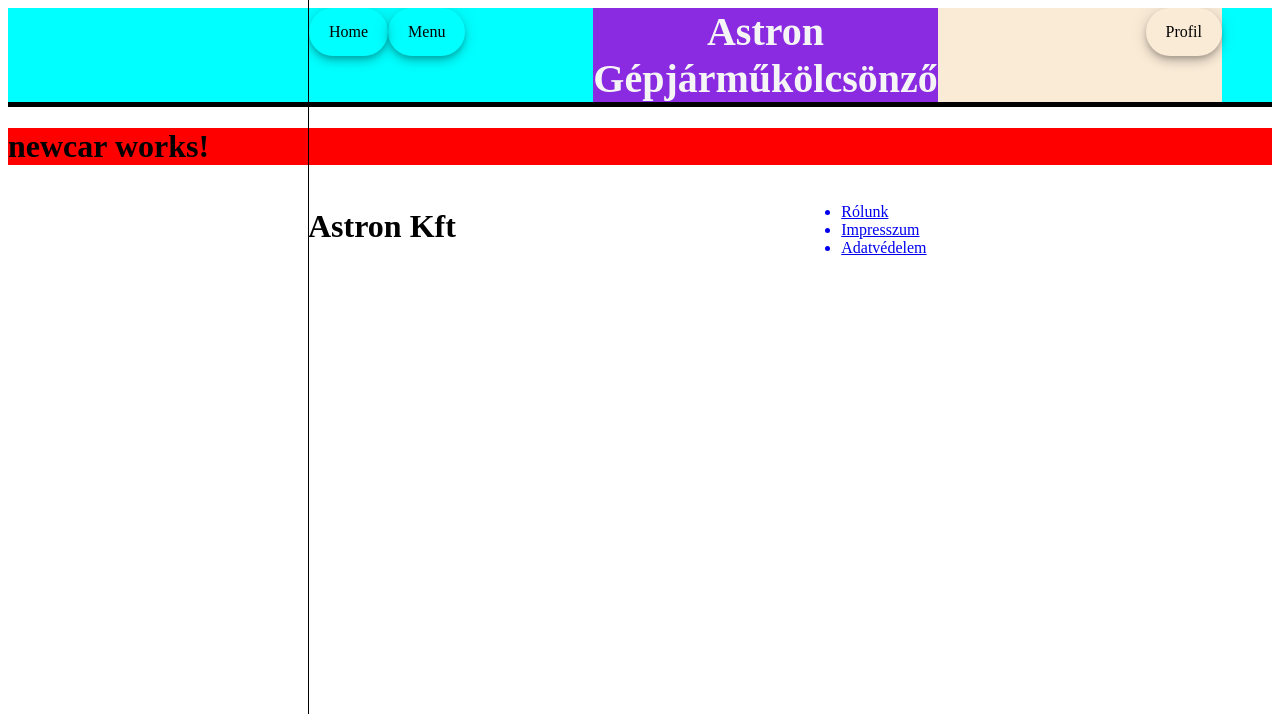
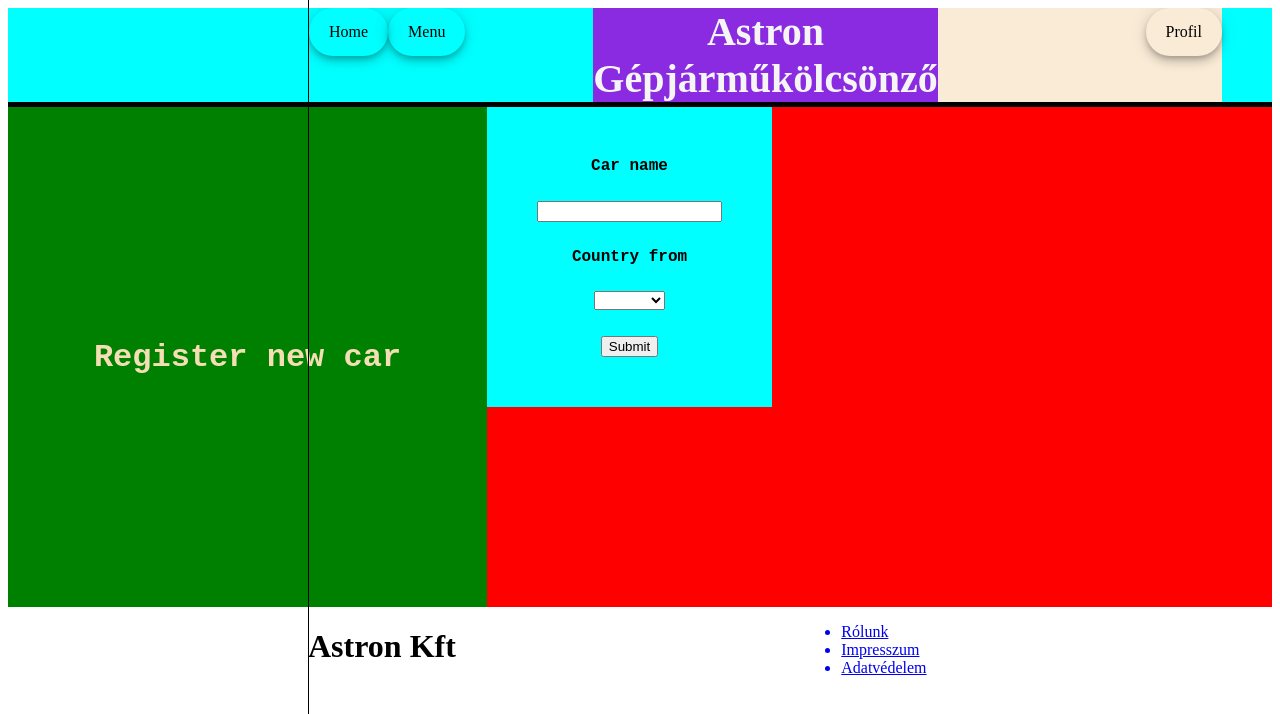
Before and after one commit to isti91/astron_ak, an Angular app in the folder frontend/: page /new-car in a window 1280 px wide. Shown: the top 714 px of the page. Built offline with nearby package versions, Linux system fonts and the light colour scheme.

Commit message:
Form done

```diff
--- a/frontend/src/app/component/newcar/newcar.component.html
+++ b/frontend/src/app/component/newcar/newcar.component.html
@@ -1 +1,24 @@
-<h1>newcar works!</h1>
+<div class="form">
+  <h1>Register new car</h1>
+  <form [formGroup]="reactiveForm" (ngSubmit)="onSubmitCar()">
+    <div class="inner">
+    <label for="carName">Car name</label>
+    <input
+      type="text"
+      id="carName"
+      formControlName="carName"
+      onkeydown="event.stopPropagation()"
+    />
+
+    <label for="country">Country from</label>
+    <select id="country" formControlName="country">
+      <option value="Europe">Europe</option>
+      <option value="America">America</option>
+      <option value="Asia">Asia</option>
+    </select>
+
+    <input type="submit" value="Submit"/>
+</div>
+  </form>
+
+</div>
--- a/frontend/src/app/component/newcar/newcar.component.scss
+++ b/frontend/src/app/component/newcar/newcar.component.scss
@@ -1,3 +1,29 @@
+.form {
+    background-color: red;
+    height: 500px;
+    padding-right: 500px;
+    display: flex;
+    justify-content: end;
+    font-family: "Courier New", Courier, monospace;
+}
+
+.inner {
+    padding: 50px;
+    height: 200px;
+    background-color: aqua;
+    display: flex;
+    flex-direction: column;
+    justify-content: space-between;
+    align-items: center;
+    font-weight: bolder;
+}
+
 h1 {
-    background-color: red;
+    background-color: green;
+    color: wheat;
+    margin: 0 auto;
+    width: 100%;
+    display: flex;
+    justify-content: center;
+    align-items: center;
 }
--- a/frontend/src/app/component/newcar/newcar.component.ts
+++ b/frontend/src/app/component/newcar/newcar.component.ts
@@ -1,10 +1,22 @@
-import { Component } from '@angular/core';
+import { Component, OnInit } from '@angular/core';
+import { FormControl, FormGroup } from '@angular/forms';
 
 @Component({
   selector: 'app-newcar',
   templateUrl: './newcar.component.html',
   styleUrls: ['./newcar.component.scss']
 })
-export class NewcarComponent {
+export class NewcarComponent implements OnInit{
+  reactiveForm!: FormGroup;
 
+  ngOnInit(): void {
+      this.reactiveForm = new FormGroup({
+        carName: new FormControl(null),
+        country: new FormControl(null),
+      });
+  }
+
+  onSubmitCar(): void {
+    console.log(this.reactiveForm);
+  }
 }
```
